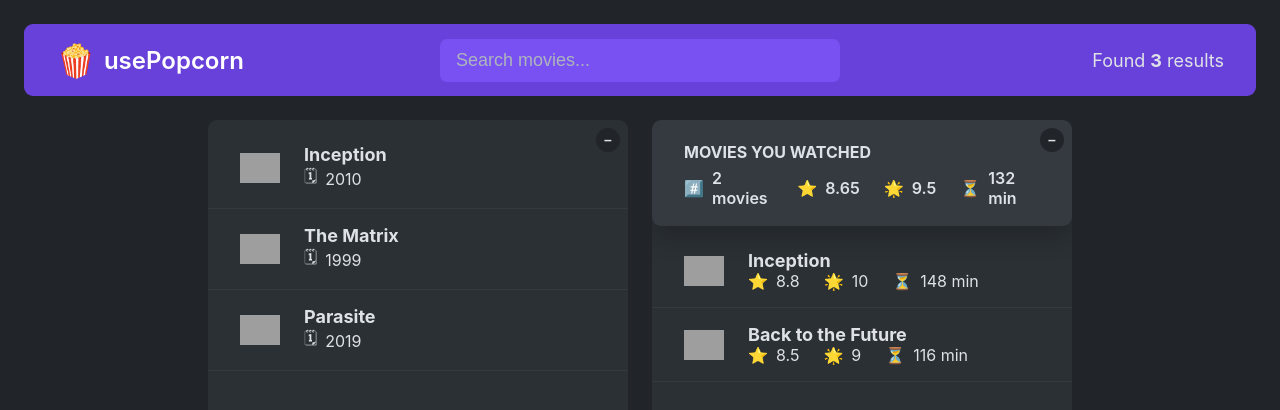
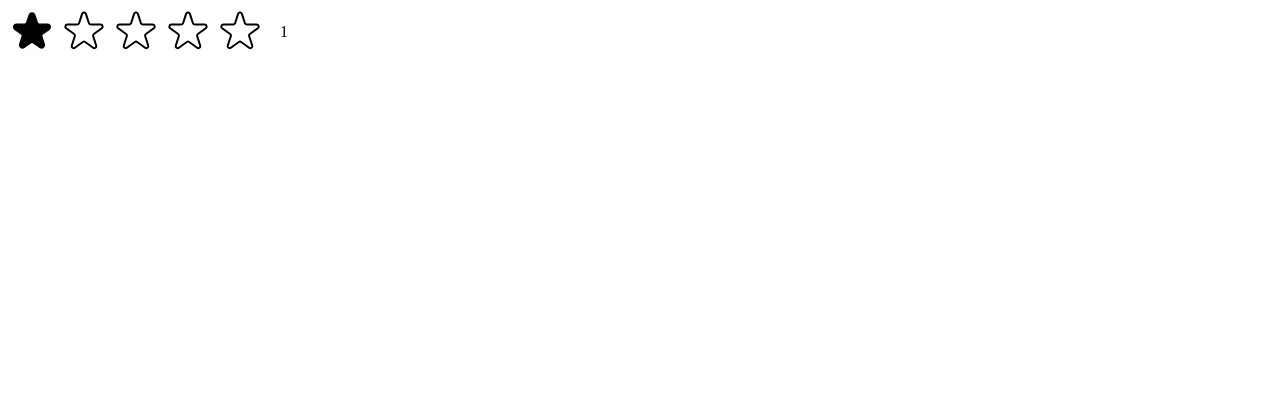
Before and after one commit to 66Gramms/usePopcorn, a React (Vite) app: page / in a window 1280 px wide. Shown: the top 410 px of the page. Built offline with nearby package versions, Linux system fonts and the light colour scheme; grey boxes are pictures that could not be loaded.

Commit message:
Star rating component

```diff
--- /dev/null
+++ b/src/StarRating.jsx
@@ -0,0 +1,81 @@
+import { useState } from "react";
+
+const containerStyle = {
+  display: "flex",
+  alignItems: "center",
+  gap: "16px",
+};
+
+const starContainerStyle = {
+  display: "flex",
+  gap: "4px",
+};
+
+const textStyle = {
+  lineHeight: "1",
+  margin: "0",
+};
+
+export default function StarRating({ minRating = 1, maxRating = 5 }) {
+  const [rating, setRating] = useState(minRating);
+
+  function handleRating(rating) {
+    setRating(rating);
+  }
+
+  return (
+    <div style={containerStyle}>
+      <div style={starContainerStyle}>
+        {Array.from({ length: maxRating }, (_, i) => {
+          let currentStar = minRating + i;
+          return (
+            <Star
+              key={i}
+              onRate={() => handleRating(currentStar)}
+              full={currentStar <= rating}
+            />
+          );
+        })}
+      </div>
+      <p style={textStyle}>{rating || ""}</p>
+    </div>
+  );
+}
+
+const starStyle = {
+  width: "48px",
+  height: "48px",
+  display: "block",
+  cursor: "pointer",
+};
+
+function Star({ onRate, full }) {
+  return (
+    <span role="button" style={starStyle} onClick={onRate}>
+      {full ? (
+        <svg
+          xmlns="http://www.w3.org/2000/svg"
+          viewBox="0 0 20 20"
+          fill="#000"
+          stroke="#000"
+        >
+          <path d="M9.049 2.927c.3-.921 1.603-.921 1.902 0l1.07 3.292a1 1 0 00.95.69h3.462c.969 0 1.371 1.24.588 1.81l-2.8 2.034a1 1 0 00-.364 1.118l1.07 3.292c.3.921-.755 1.688-1.54 1.118l-2.8-2.034a1 1 0 00-1.175 0l-2.8 2.034c-.784.57-1.838-.197-1.539-1.118l1.07-3.292a1 1 0 00-.364-1.118L2.98 8.72c-.783-.57-.38-1.81.588-1.81h3.461a1 1 0 00.951-.69l1.07-3.292z" />
+        </svg>
+      ) : (
+        <svg
+          xmlns="http://www.w3.org/2000/svg"
+          fill="none"
+          viewBox="0 0 24 24"
+          stroke="#000"
+        >
+          <path
+            strokeLinecap="round"
+            strokeLinejoin="round"
+            strokeWidth="{2}"
+            d="M11.049 2.927c.3-.921 1.603-.921 1.902 0l1.519 4.674a1 1 0 00.95.69h4.915c.969 0 1.371 1.24.588 1.81l-3.976 2.888a1 1 0 00-.363 1.118l1.518 4.674c.3.922-.755 1.688-1.538 1.118l-3.976-2.888a1 1 0 00-1.176 0l-3.976 2.888c-.783.57-1.838-.197-1.538-1.118l1.518-4.674a1 1 0 00-.363-1.118l-3.976-2.888c-.784-.57-.38-1.81.588-1.81h4.914a1 1 0 00.951-.69l1.519-4.674z"
+          />
+        </svg>
+      )}
+    </span>
+  );
+}
--- a/src/index.jsx
+++ b/src/index.jsx
@@ -1,10 +1,12 @@
 import React from "react";
 import ReactDOM from "react-dom/client";
 import App from "./App.jsx";
-import "./index.css";
+//import "./index.css";
+import StarRating from "./StarRating.jsx";
 
 ReactDOM.createRoot(document.getElementById("root")).render(
   <React.StrictMode>
-    <App />
+    {/*<App />*/}
+    <StarRating />
   </React.StrictMode>
 );
```
Also changed, not shown: src/index.css (+0 -33 lines).
